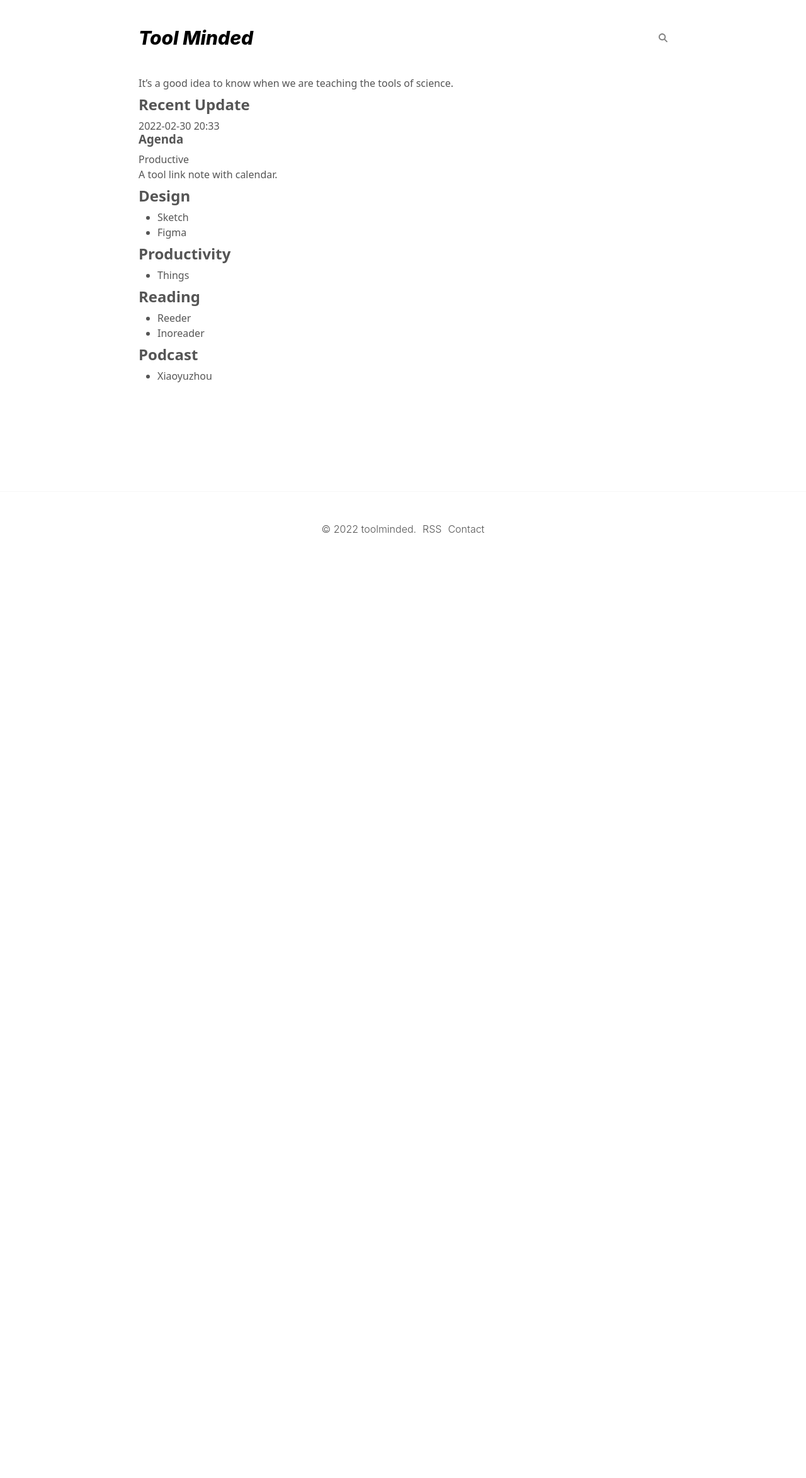
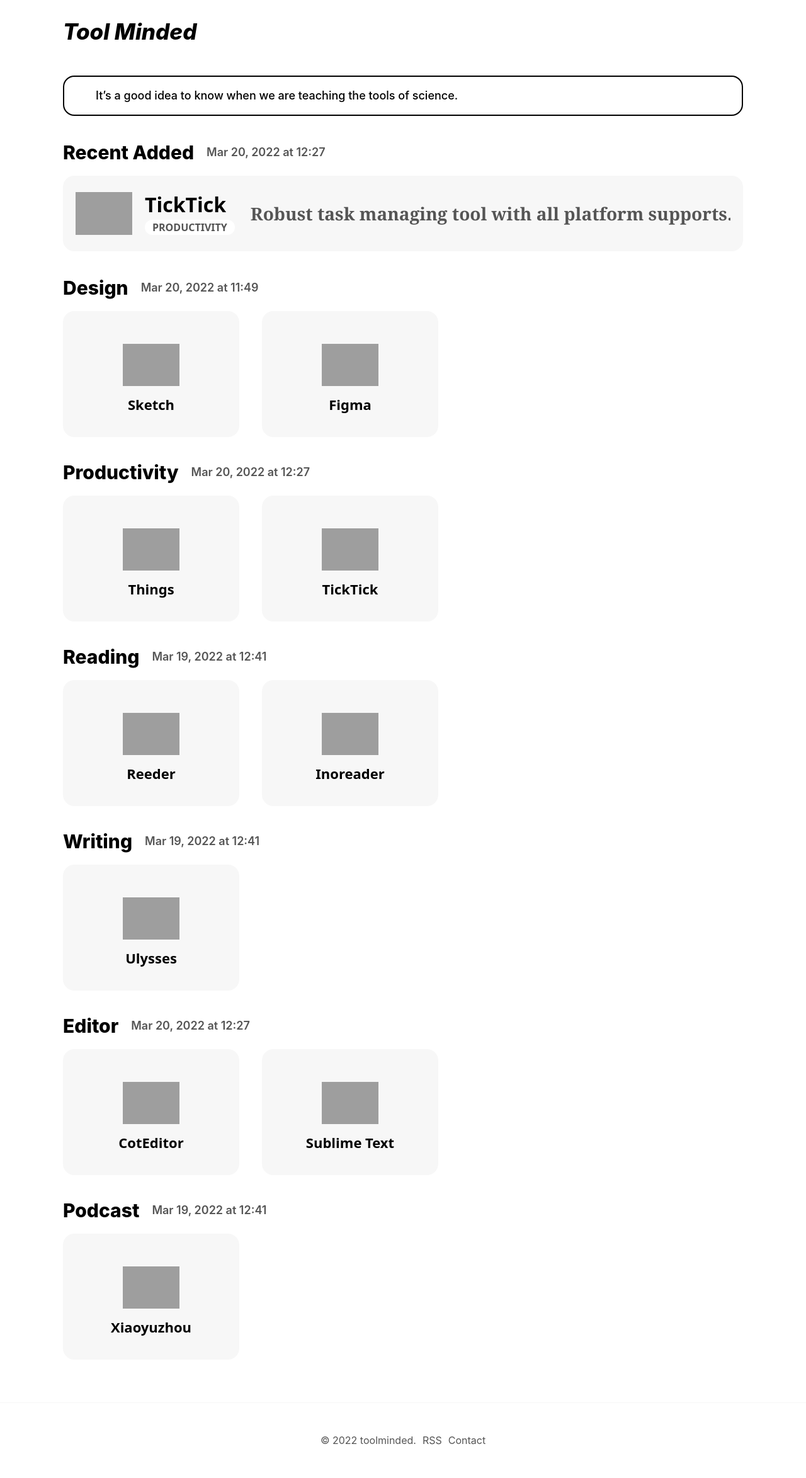
Before and after one commit to rijieli/toolminded, a Jekyll site: the page built from index.html, in a window 1280 px wide. Shown: the whole page at 63% size. Built offline with Jekyll 4.4.1, drawn with Linux system fonts in a browser that asks for light colours; some web fonts are replaced; before the commit the page ends 900 px from its top, so only the background shows below that; grey boxes are pictures that could not be loaded.

Commit message:
Update layout and document structure.

```diff
--- /dev/null
+++ b/_data/recent_update.yaml
@@ -0,0 +1,5 @@
+lastupdate: 2022-03-20T12:27:00
+name: TickTick
+category: productivity
+site: https://www.ticktick.com/
+description: Robust task managing tool with all platform supports.
--- a/_data/tools.yaml
+++ b/_data/tools.yaml
@@ -1,23 +1,48 @@
 - type: design
+  lastupdate: 2022-03-20T11:49:00
   items:
     - name: Sketch
+      category: design
       site: https://www.sketch.com
+      description: Elite design tool bring smooth experience.
     - name: Figma
       site: https://www.figma.com
 
 - type: productivity
+  lastupdate: 2022-03-20T12:27:00
   items:
     - name: Things
       site: https://culturedcode.com/things
+    - name: TickTick
+      category: productivity
+      site: https://www.ticktick.com/
+      description: Robust task managing tool with all platform supports.
 
 - type: reading
+  lastupdate: 2022-03-19T12:41:00
   items:
     - name: Reeder
       site: https://www.reederapp.com
     - name: Inoreader
       site: https://www.innoreader.com
 
+- type: writing
+  lastupdate: 2022-03-19T12:41:00
+  items:
+    - name: Ulysses
+      site: https://www.Ulysses.app
+      description: Long article writing tool with mental flow.
+
+- type: Editor
+  lastupdate: 2022-03-20T12:27:00
+  items:
+    - name: CotEditor
+      site: https://coteditor.com
+    - name: Sublime Text
+      site: https://www.sublimetext.com
+
 - type: podcast
+  lastupdate: 2022-03-19T12:41:00
   items:
     - name: Xiaoyuzhou
       site: https://xiaoyuzhoufm.com
--- a/_sass/scss/_base.scss
+++ b/_sass/scss/_base.scss
@@ -209,8 +209,7 @@
  * Wrapper
  */
 .wrapper {
-  max-width: -webkit-calc(#{$content-width} - (#{$spacing-unit} * 8));
-  max-width: calc(#{$content-width} - (#{$spacing-unit} * 8));
+  max-width: 1080px;
   margin-right: auto;
   margin-left: auto;
   @extend %clearfix;
--- a/_sass/scss/_layout.scss
+++ b/_sass/scss/_layout.scss
@@ -34,7 +34,7 @@
     align-items: center;
     box-sizing: border-box;
     justify-content: center;
-    font-size: 30px;
+    font-size: 35px;
     font-weight: 800;
     line-height: $nav-height;
     color: $black-color;
@@ -42,11 +42,12 @@
 
     &:hover {
       text-decoration: none;
-      color: $blue-color;
+      color: $black-color;
     }
 
     &:visited {
       text-decoration: none;
+      color: $black-color;
     }
   }
 
@@ -101,17 +102,15 @@
       }
     }
   }
-
-  .nav-search {
-    margin-left: auto;
-  }
 }
 
 .nav-search {
   height: $nav-height;
+  margin-left: auto;
   margin: 0;
   padding: 0;
-  display: flex;
+  // display: flex;
+  display: none;
   align-items: center;
   justify-content: center;
 }
@@ -303,13 +302,13 @@
   align-items: center;
   justify-content: center;
   border-top: 1px solid $grey-color;
+  margin-top: 50px;
 
   .footer-item {
     margin: 0 0px;
     padding: 50px 0;
     line-height: 19px;
     font-size: 16px;
-    font-weight: 300;
   }
 
   .footer-item:not(:last-child) {
--- a/_sass/theme.scss
+++ b/_sass/theme.scss
@@ -18,6 +18,8 @@
 $heavy-font-weight: 600;
 $small-font-size: $base-font-size * 0.875 !default;
 $spacing-unit: 30px !default;
+
+$card-border-radius: 18px !default;
 
 $black-color: #000 !default;
 $black-color-darkmode: #fff !default;
@@ -50,7 +52,7 @@
 $on-palm: 512px !default;
 $on-laptop: 960px !default;
 
-$nav-height: 120px !default;
+$nav-height: 100px !default;
 
 // Use media queries like this:
 // @include media-query($on-palm) {
@@ -78,4 +80,4 @@
 // Import partials.
 @import "scss/base", "scss/layout", "scss/syntax-highlighting",
   "scss/archives", "scss/projects", "scss/toc-sidebar", "scss/pagination",
-  "scss/global-search", "scss/dark-mode", "theme/motto";
+  "scss/global-search", "scss/dark-mode", "theme/motto", "theme/index";
--- /dev/null
+++ b/_sass/theme/_index.scss
@@ -0,0 +1,167 @@
+.categories {
+  font-family: $inter-font-family;
+}
+
+.m-top-20 {
+  margin: 20px 0 0 0 !important;
+}
+
+.m-bottom-18 {
+  margin: 0 0 18px 0 !important;
+}
+
+.motto-bar {
+  height: 64px;
+  border: 2px solid black;
+  border-radius: $card-border-radius;
+  display: flex;
+  align-items: center;
+  margin: 20px 0 0 0;
+
+  p {
+    width: 100%;
+    margin: 0px 50px 0px 50px;
+    font-weight: 500;
+    font-size: 18px;
+    line-height: 22px;
+    color: black;
+  }
+}
+
+.tool-link {
+    text-decoration: none;
+
+    &:hover {
+        text-decoration: none;
+        color: $blue-color !important;
+    }
+}
+
+.section-title {
+  display: flex;
+  flex-direction: row;
+  align-items: center;
+  height: 75px;
+
+  h2 {
+    font-size: 30px;
+    line-height: 40px;
+    font-weight: 800;
+    color: $black-color;
+    margin: 0;
+    white-space: nowrap;
+  }
+
+  .section-subtitle {
+    font-size: 18px;
+    font-weight: 600;
+    color: $dark-color;
+    line-height: 40px;
+    margin: 0 0 0 20px;
+  }
+}
+
+.recent-update-card {
+    background-color: $grey-color;
+    height: 120px;
+    border-radius: $card-border-radius;
+    display: flex;
+    align-items: center;
+    font-family: $base-font-family;
+
+    .recent-update-info {
+        display: flex;
+        margin: 0 0 0 20px;
+
+        img {
+            height: 90px;
+            width: 90px;
+            object-fit: contain;
+        }
+
+        .recent-update-meta {
+            display: flex;
+            flex-direction: column;
+            justify-content: center;
+            margin-left: 20px;
+
+            .recent-update-card-title {
+                color: $black-color;
+                font-size: 32px;
+                font-weight: 600;
+                line-height: 38px;
+                margin: 0 0 5px 0;
+                display: block;
+            }
+
+            .tag-item {
+                font-weight: 600;
+                text-decoration: none;
+                color: $dark-color;
+                background-color: $white-color;
+                border-radius: $card-border-radius;
+                text-align: center;
+                padding: 0 12px;
+
+                &:hover {
+                    color: $blue-color;
+                }
+            }
+        }
+    }
+
+    .recent-update-card-description {
+        margin: 0 20px 0 25px;
+        font-size: 28px;
+        color: $dark-color;
+        flex: 1;
+        overflow-x: auto;
+        overflow-y: hidden;
+        white-space: nowrap;
+        line-height: 3;
+        text-align: center;
+        font-weight: 600;
+        font-family: $serif-font-family;
+    }
+}
+
+.tool-group-list {
+  ul {
+    list-style: none;
+    display: flex;
+    margin: 0;
+    overflow-x: auto;
+    overflow-y: hidden;
+
+    .tool-item {
+      margin: 0 36px 0 0;
+      height: 200px;
+      width: 280px;
+      display: flex;
+      align-items: center;
+      border-radius: $card-border-radius;
+      background-color: $grey-color;
+      justify-content: center;
+      flex: none;
+      flex-direction: column;
+
+      .tool-icon {
+        height: 90px;
+        width: 90px;
+        object-fit: contain;
+        margin: 0 0 5px 0;
+      }
+
+      .tool-item-title {
+        font-size: 22px;
+        font-family: $base-font-family;
+        font-weight: 600;
+        color: $black-color;
+      }
+    }
+
+    .tool-item:last-child {
+      margin-right: 0;
+    }
+  }
+}
--- a/index.html
+++ b/index.html
@@ -7,27 +7,41 @@
         <div class="motto-bar">
             <p>It’s a good idea to know when we are teaching the tools of science.</p>
         </div>
-        <div class="recent-update">
-            <h2>Recent Update</h2>
-            <div class="recent-update-date">2022-02-30 20:33</div>
+        <div class="recent-update m-top-20">
+            {% assign recent_item = site.data.recent_update %}
+            <div class="section-title">
+                <h2>Recent Added</h2>
+                <div class="section-subtitle">{{ recent_item.lastupdate | date: "%b %d, %Y at %R" }}</div>
+            </div>
             <div class="recent-update-card">
-                <h3 class="recent-update-card-title">
-                    Agenda
-                </h3>
-                <div class="tag-group">
-                    <div class="tag-item">Productive</div>
+                <div class="recent-update-info">
+                    <img src="/assets/tool-icon/{{recent_item.name | lower}}.png" alt="icon">
+                    <div class="recent-update-meta">
+                        <a class="recent-update-card-title tool-link" href="{{recent_item.site}}" target="_blank">
+                            {{ recent_item.name }}
+                        </a>
+                        <a class="tag-item" href="#{{recent_item.category | lower}}">{{ recent_item.category | upcase }}</a>
+                    </div>
                 </div>
-                <p>A tool link note with calendar.</p>
+                <p class="recent-update-card-description">{{ recent_item.description }}</p>
             </div>
         </div>
-        <div class="tool-section">
+        <div class="tool-section m-top-20">
             {% for group in site.data.tools %}
-            <div class="tool-group">
-                <h2 class="tool-group-title">{{ group.type | capitalize }}</h2>
+            <div class="tool-group m-bottom-18" id="{{group.type | lower}}">
+                <div class="section-title">
+                    <h2>{{ group.type | capitalize }}</h2>
+                    <div class="section-subtitle">{{ group.lastupdate | date: "%b %d, %Y at %R" }}</div>
+                </div>
                 <div class="tool-group-list">
                     <ul>
                         {% for item in group.items %}
-                        <li class="tool-group-item"> {{ item.name }} </li>
+                        <li class="tool-item">
+                            <a href="{{item.site}}" target="_blank"><img src="/assets/tool-icon/{{item.name | lower}}.png" alt="" class="tool-icon"></a>
+                            <a class="tool-item-title tool-link" href="{{item.site}}" target="_blank">
+                            {{- item.name -}}
+                            </a>
+                        </li>
                         {% endfor %}
                     </ul>
                 </div>
```
Also changed, not shown: README.md.
